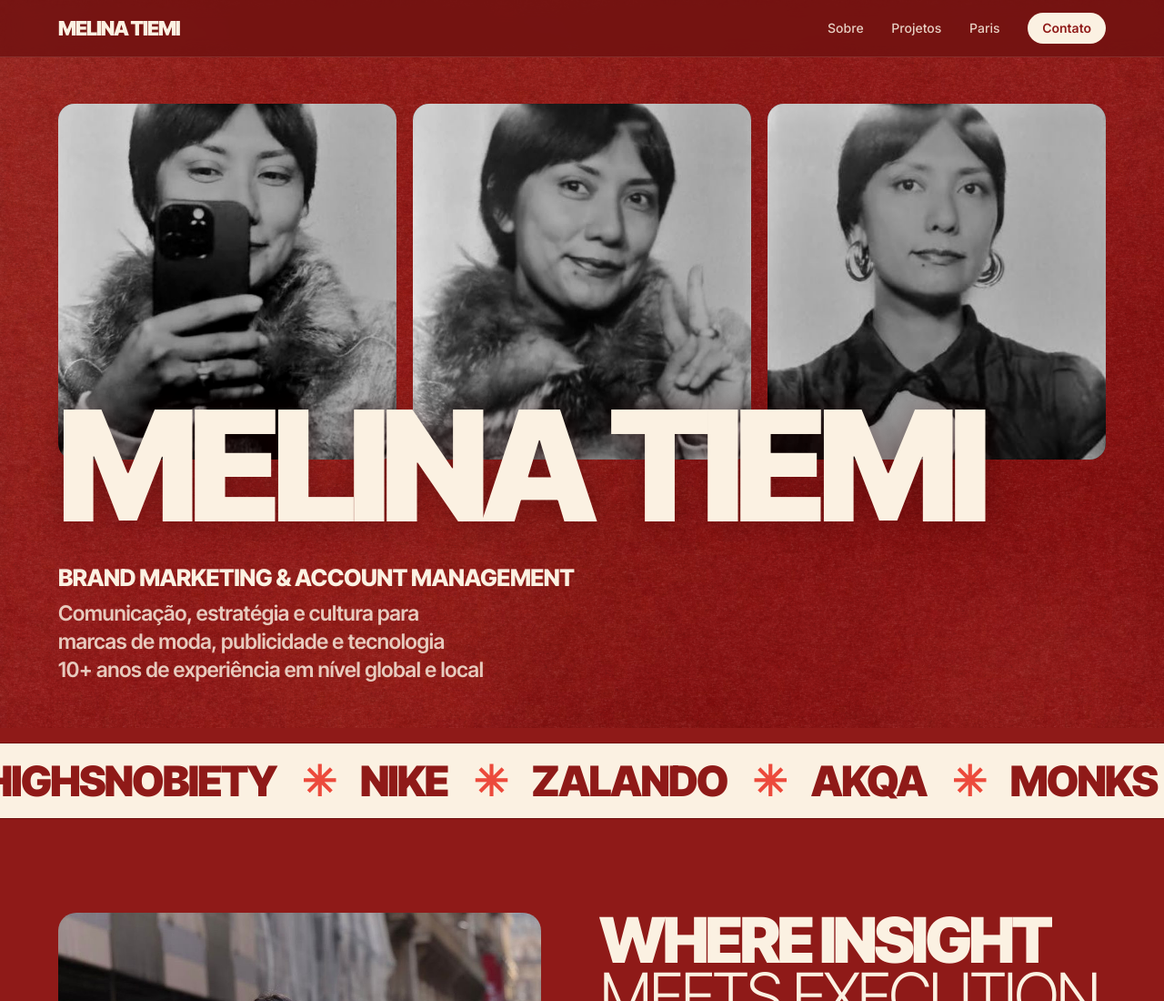
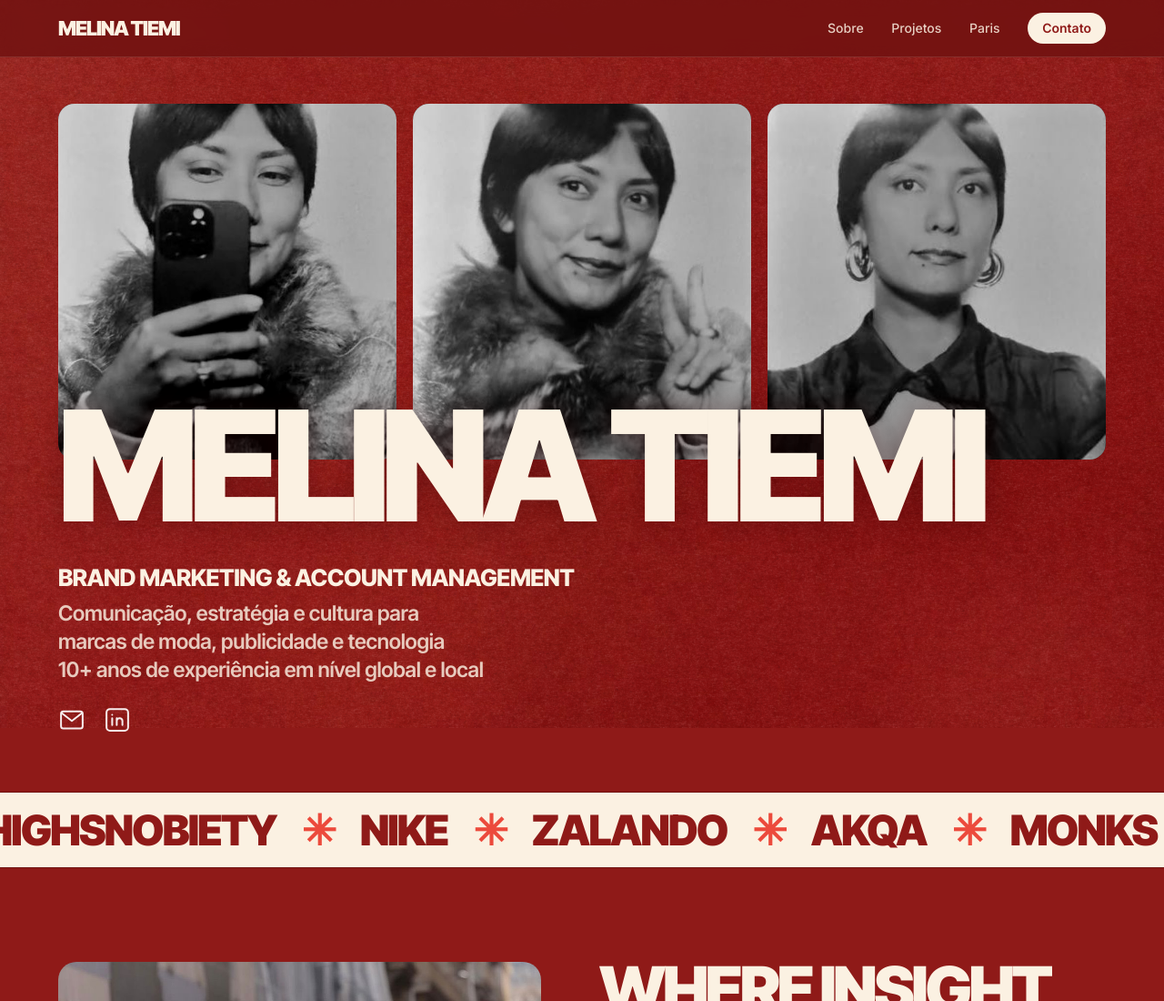
Before and after one commit to adriameira/mtiemi, a plain HTML site: page index-pt.html in a window 1280 px wide. Shown: the top 1100 px of the page at 91% size. Drawn offline with Linux system fonts and the light colour scheme.

Commit message:
Add email and LinkedIn outline icons to hero
Co-Authored-By: Claude Opus 5.5 <noreply@anthropic.com>
Claude-Session: https://claude.ai/code/session_01RMN9JY6VXfwHkJwR7gPZwF

```diff
--- a/index-pt.html
+++ b/index-pt.html
@@ -54,6 +54,7 @@ nav{position:sticky;top:0;z-index:20;display:flex;align-items:center;justify-con
 @media(min-width:901px){.hname{font-size:clamp(56px,13.2vw,194px);white-space:nowrap}.brm{display:none}}
 .herofoot{display:grid;grid-template-columns:minmax(0,1fr);gap:32px;align-items:end;margin-top:clamp(20px,3vw,40px)}
 .role{font:800 clamp(18px,2vw,26px)/1.1 "Inter Tight",sans-serif;letter-spacing:-.02em;text-transform:uppercase;margin:0 0 10px}
+.hsocial{display:flex;justify-content:flex-start;gap:20px;margin-top:24px}.hsocial a{color:#fff;display:inline-flex;text-decoration:none;border:0;opacity:.92;transition:opacity .2s,transform .2s}.hsocial a:hover{opacity:1;transform:translateY(-2px)}.hsocial a:focus-visible{outline:2px solid #fff;outline-offset:4px;border-radius:4px}
 .chips{display:flex;flex-wrap:wrap;gap:8px;justify-content:flex-end}
 .chip{border:1px solid rgba(251,241,226,.5);border-radius:999px;padding:7px 14px;font-size:14px;white-space:nowrap}
 
@@ -192,6 +193,10 @@ footer{display:flex;justify-content:space-between;gap:16px;flex-wrap:wrap;paddin
       <div>
         <p class="role">Brand Marketing &amp; Account Management</p>
         <p class="lead muted" style="margin:0">Comunicação, estratégia e cultura para marcas de moda, publicidade e tecnologia<br>10+ anos de experiência em nível global e local</p>
+        <div class="hsocial">
+          <a href="mailto:mtiemiii@gmail.com" aria-label="Enviar e-mail para Melina"><svg viewBox="0 0 24 24" width="30" height="30" fill="none" stroke="currentColor" stroke-width="1.6" stroke-linecap="round" stroke-linejoin="round" aria-hidden="true"><rect x="2.5" y="4.5" width="19" height="15" rx="2"/><path d="m3 6 9 7 9-7"/></svg></a>
+          <a href="https://www.linkedin.com/in/melina-tiemi" target="_blank" rel="noopener" aria-label="LinkedIn de Melina Tiemi"><svg viewBox="0 0 24 24" width="30" height="30" fill="none" stroke="currentColor" stroke-width="1.6" stroke-linecap="round" stroke-linejoin="round" aria-hidden="true"><rect x="2.5" y="2.5" width="19" height="19" rx="3"/><path d="M7.5 10.5v6M7.5 7.5v.01M11.5 16.5v-6M11.5 13a2.5 2.5 0 0 1 5 0v3.5"/></svg></a>
+        </div>
       </div>
     </div>
   </div>
```
Also changed, not shown: index.html (+5 -0 lines).
